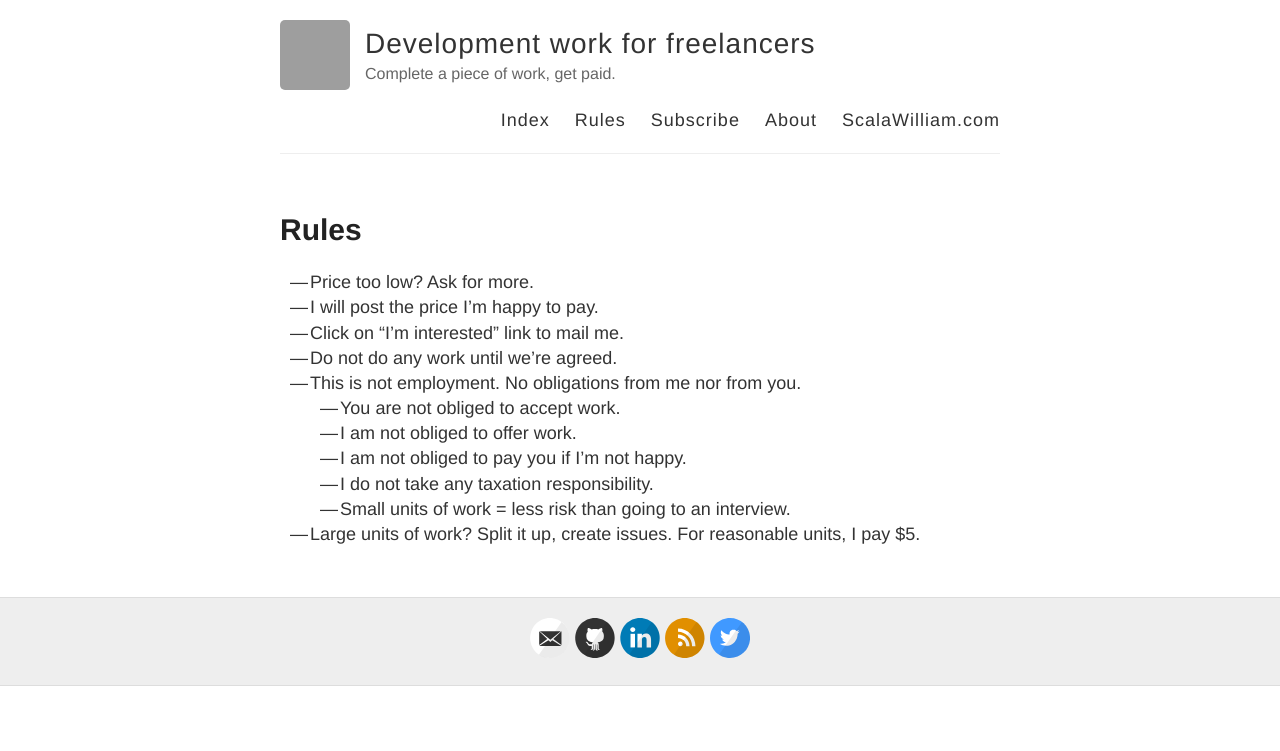
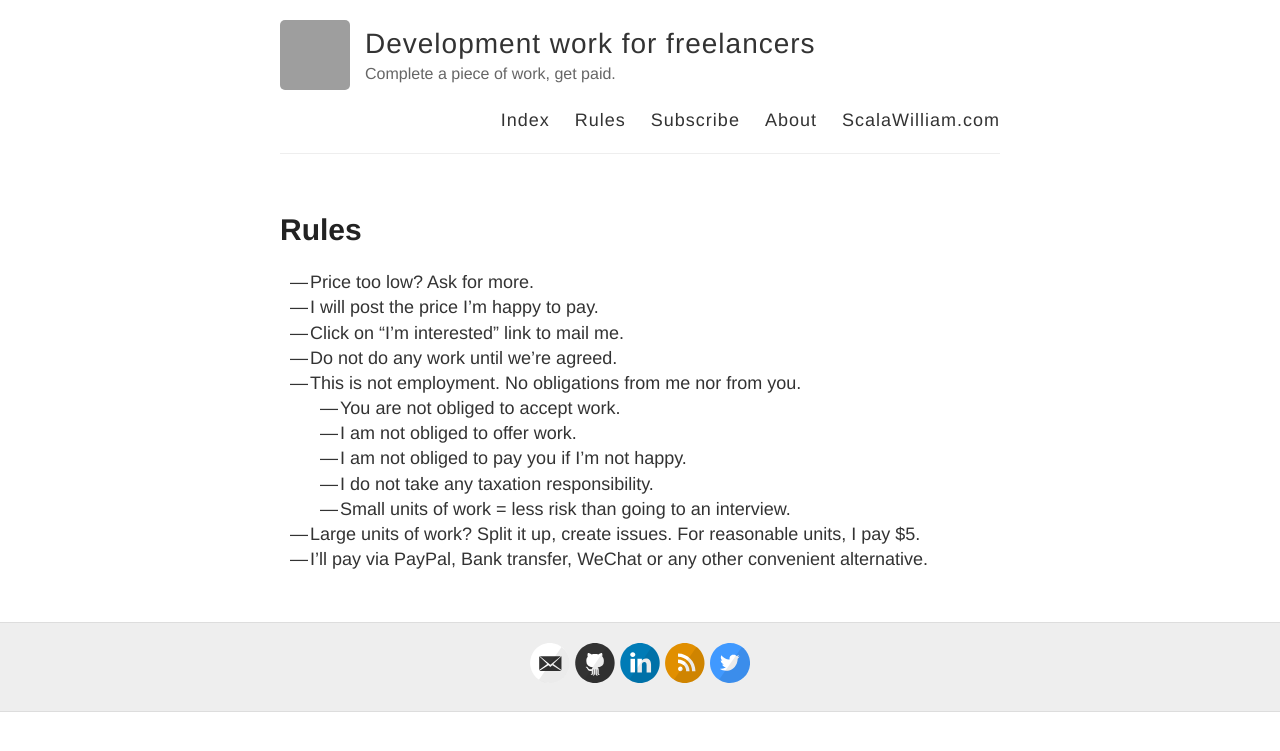
Before and after one commit to ScalaWilliam/Work, a Jekyll site: the page built from rules.md, in a window 1280 px wide. Shown: the top 751 px of the page. Built offline with Jekyll 4.4.1, drawn with Linux system fonts in a browser that asks for light colours; grey boxes are pictures that could not be loaded.

Commit message:
Update rules.md

```diff
--- a/rules.md
+++ b/rules.md
@@ -15,3 +15,4 @@ permalink: /rules/
    - I do not take any taxation responsibility.
    - Small units of work = less risk than going to an interview.
 - Large units of work? Split it up, create issues. For reasonable units, I pay $5.
+- I'll pay via PayPal, Bank transfer, WeChat or any other convenient alternative.
```
